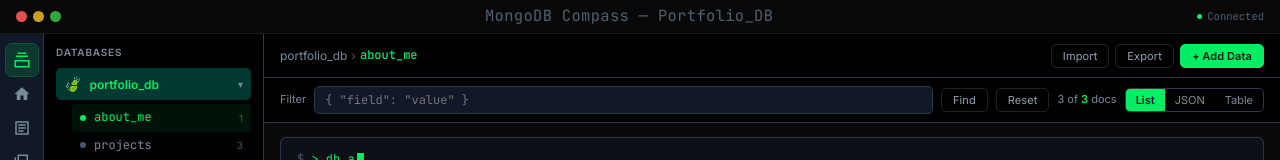
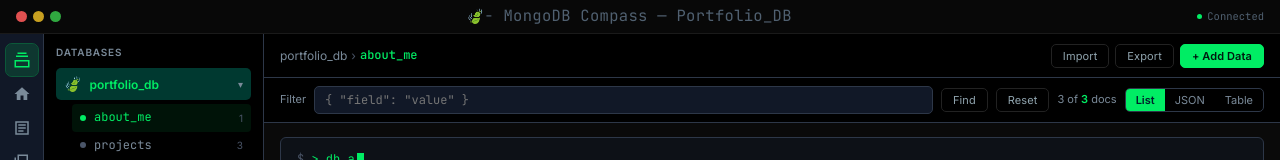
Before and after one commit to Yogesh-Nagrare/Y-Portfolio, a React (Vite) app: page / in a window 1280 px wide. Shown: the top 160 px of the page. Built offline with nearby package versions, Linux system fonts and the light colour scheme.

Commit message:
add portfolio4

```diff
--- a/src/App.jsx
+++ b/src/App.jsx
@@ -60,7 +60,8 @@
           letterSpacing: "0.02em",
           userSelect: "none",
         }}>
-          MongoDB Compass — Portfolio_DB
+          <span style={{ fontSize: 14 }}>🍃</span>
+          - MongoDB Compass — Portfolio_DB
         </div>
 
         {/* Connection indicator */}
```
